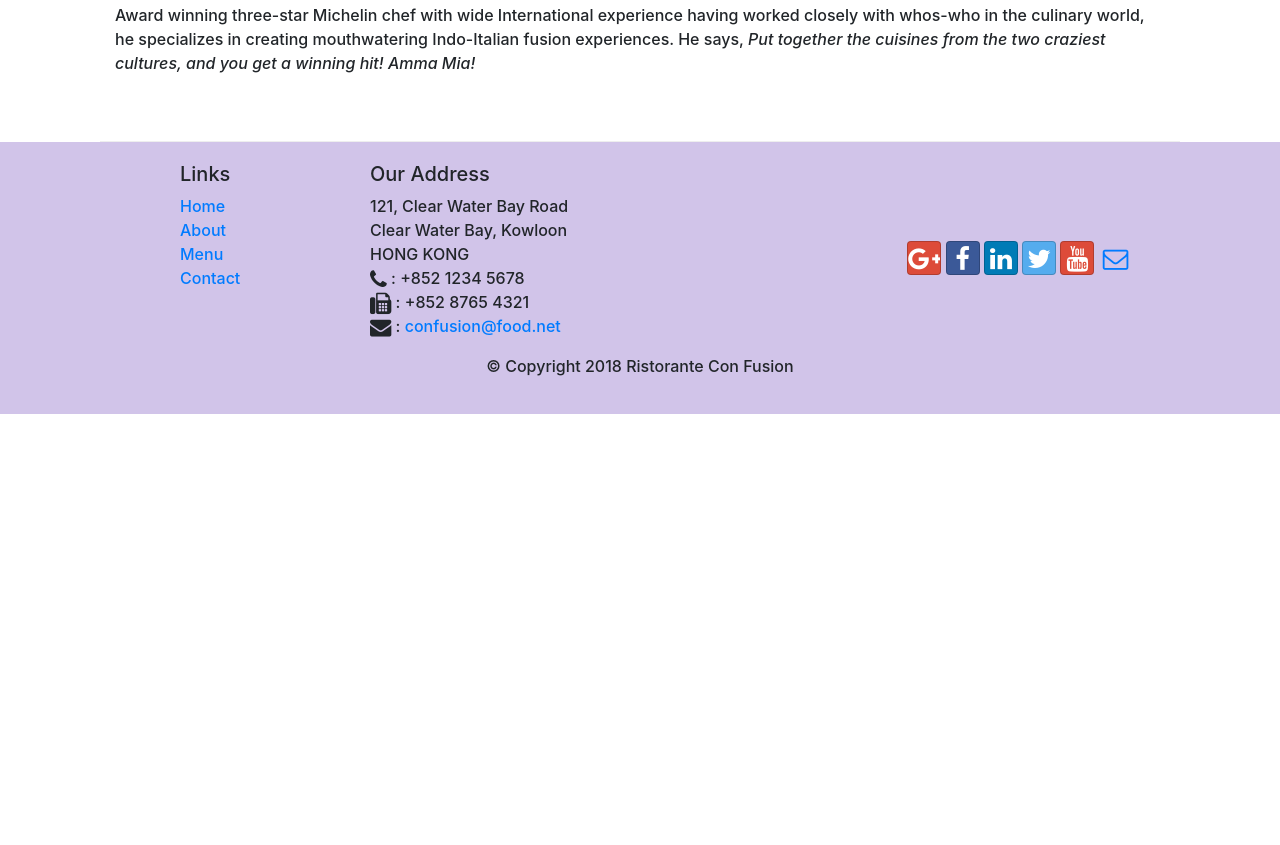
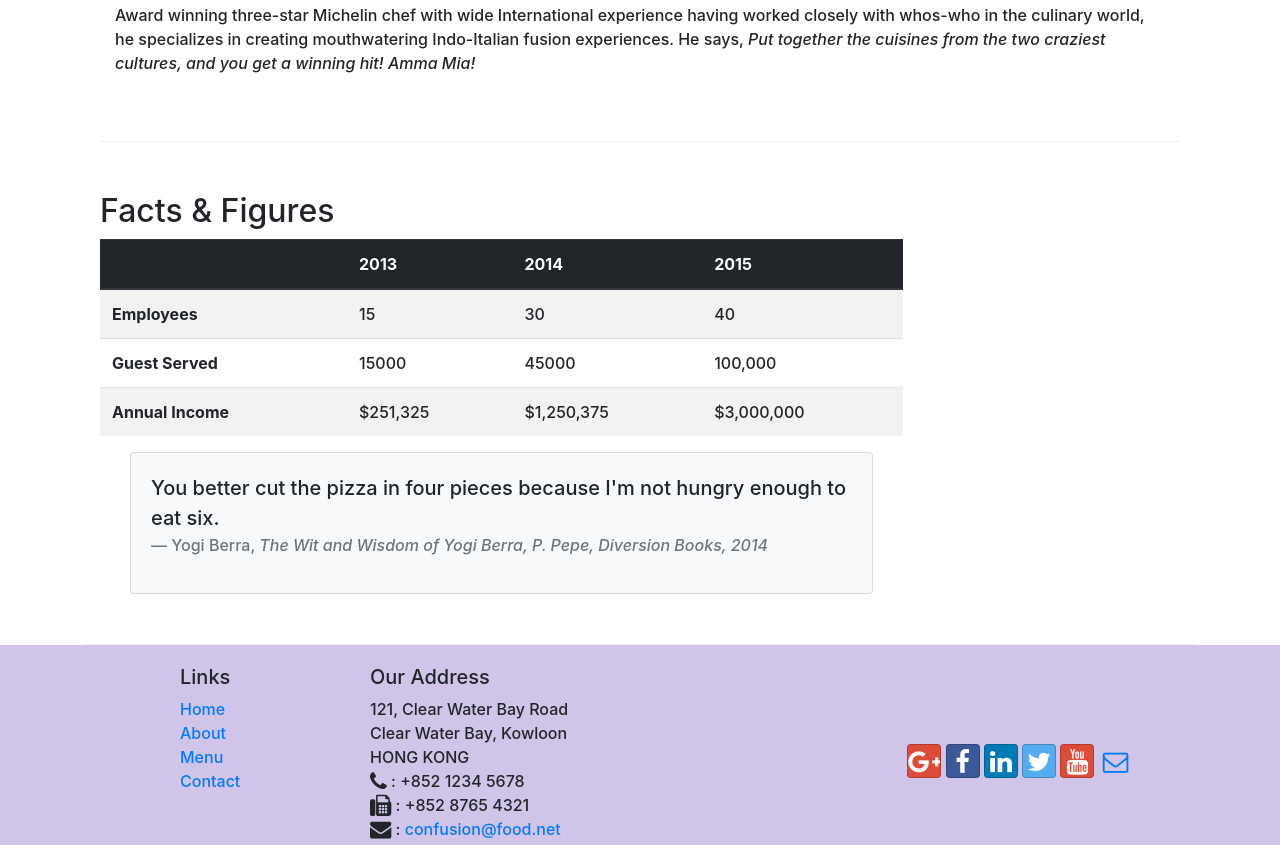
Before and after one commit to PraveenYadaove/Bootstrap, a website: page aboutus.html in a window 1280 px wide. Shown: the part 1379-2224 px from the top of the page. Before the commit the page ends 1793 px from the top, so only its background shows below. Drawn offline with nearby package versions, Linux system fonts and the light colour scheme.

Commit message:
Table and Card

```diff
--- a/aboutus.html
+++ b/aboutus.html
@@ -69,7 +69,22 @@
                 <p>Started in 2010, Ristorante con Fusion quickly established itself as a culinary icon par excellence in Hong Kong. With its unique brand of world fusion cuisine that can be found nowhere else, it enjoys patronage from the A-list clientele in Hong Kong.  Featuring four of the best three-star Michelin chefs in the world, you never know what will arrive on your plate the next time you visit us.</p>
                 <p>The restaurant traces its humble beginnings to <em>The Frying Pan</em>, a successful chain started by our CEO, Mr. Peter Pan, that featured for the first time the world's best cuisines in a pan.</p>
             </div>
-            <div class="col col-sm">
+            <div class="col-12 col-sm-6">
+                <div class="card">
+                    <h3 class="card-header bg-primary text-white">Fact At a Glance</h3>
+                    <div class="card-body">
+                        <dl class="row">
+                            <dt class="col-6">Started</dt>
+                            <dd class="col-6">3 Feb. 2013</dd>
+                            <dt class="col-6">Major Stake Holder</dt>
+                            <dd class="col-6">HK Fine Foods Inc.</dd>
+                            <dt class="col-6">Last Year's Turnover</dt>
+                            <dd class="col-6">$1,250,375</dd>
+                            <dt class="col-6">Employees</dt>
+                            <dd class="col-6">40</dd>
+                        </dl>
+                    </div>
+                </div>
             </div>
         </div>
 
@@ -96,6 +111,59 @@
                     <p>Award winning three-star Michelin chef with wide International experience having worked closely with whos-who in the culinary world, he specializes in creating mouthwatering Indo-Italian fusion experiences. He says, <em>Put together the cuisines from the two craziest cultures, and you get a winning hit! Amma Mia!</em></p>
                     </div>
                  </div>
+                </div>
+            </div>
+            <div class="row row-content">
+                <div class="col-12 col-sm-9">
+                    <h2>Facts &amp; Figures</h2>
+                    <div class="table-responsive">
+                        <table class="table table-striped">
+                            <thead class="thead-dark">
+                                <tr>
+                                    <th>&nbsp;</th>
+                                    <th>2013</th>
+                                    <th>2014</th>
+                                    <th>2015</th>
+                                </tr>
+                            </thead>
+                            <tbody>
+                                <tr>
+                                    <th>Employees</th>
+                                    <td>15</td>
+                                    <td>30</td>
+                                    <td>40</td>
+                                </tr>
+                                <tr>
+                                    <th>Guest Served</th>
+                                    <td>15000</td>
+                                    <td>45000</td>
+                                    <td>100,000</td>
+                                </tr>
+                                <tr>
+                                    <th>Annual Income</th>
+                                    <td>$251,325</td>
+                                    <td>$1,250,375</td>
+                                    <td>$3,000,000</td>
+                                </tr>
+                            </tbody>
+                        </table>
+                    </div>
+
+
+                    <div class="col-12 col-sm-12">
+                        <div class="col-12">
+                            <div class="card card-body bg-light">
+                                <blockquote class="blockquote">
+                                    <p class="mb-0">You better cut the pizza in four pieces because
+                                        I'm not hungry enough to eat six.</p>
+                                    <footer class="blockquote-footer">Yogi Berra,
+                                        <cite title="Source Title">The Wit and Wisdom of Yogi Berra,
+                                        P. Pepe, Diversion Books, 2014</cite>
+                                    </footer>
+                                </blockquote>
+                            </div>
+                        </div>
+                    </div>
                 </div>
             </div>
        </div>
```
